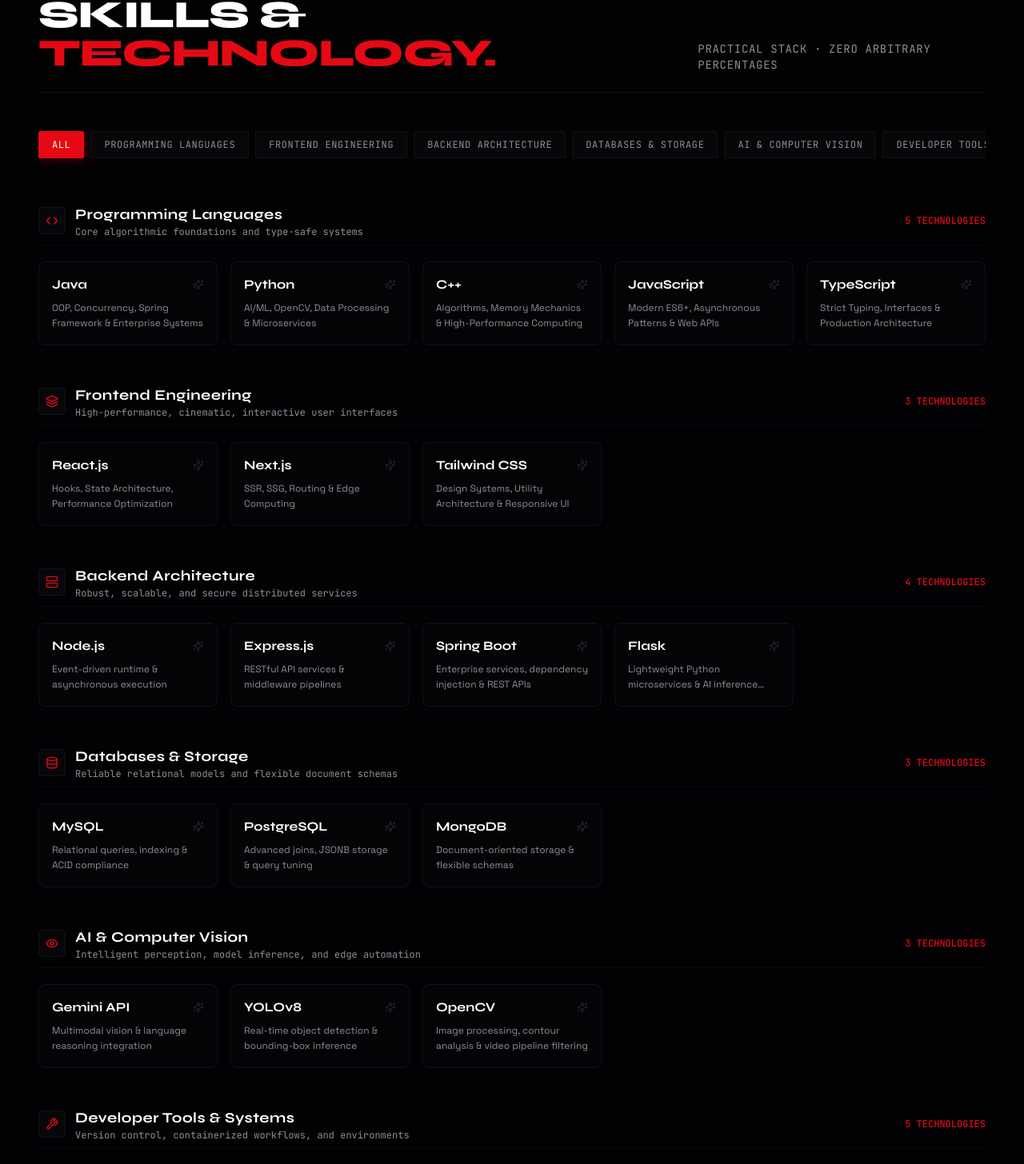
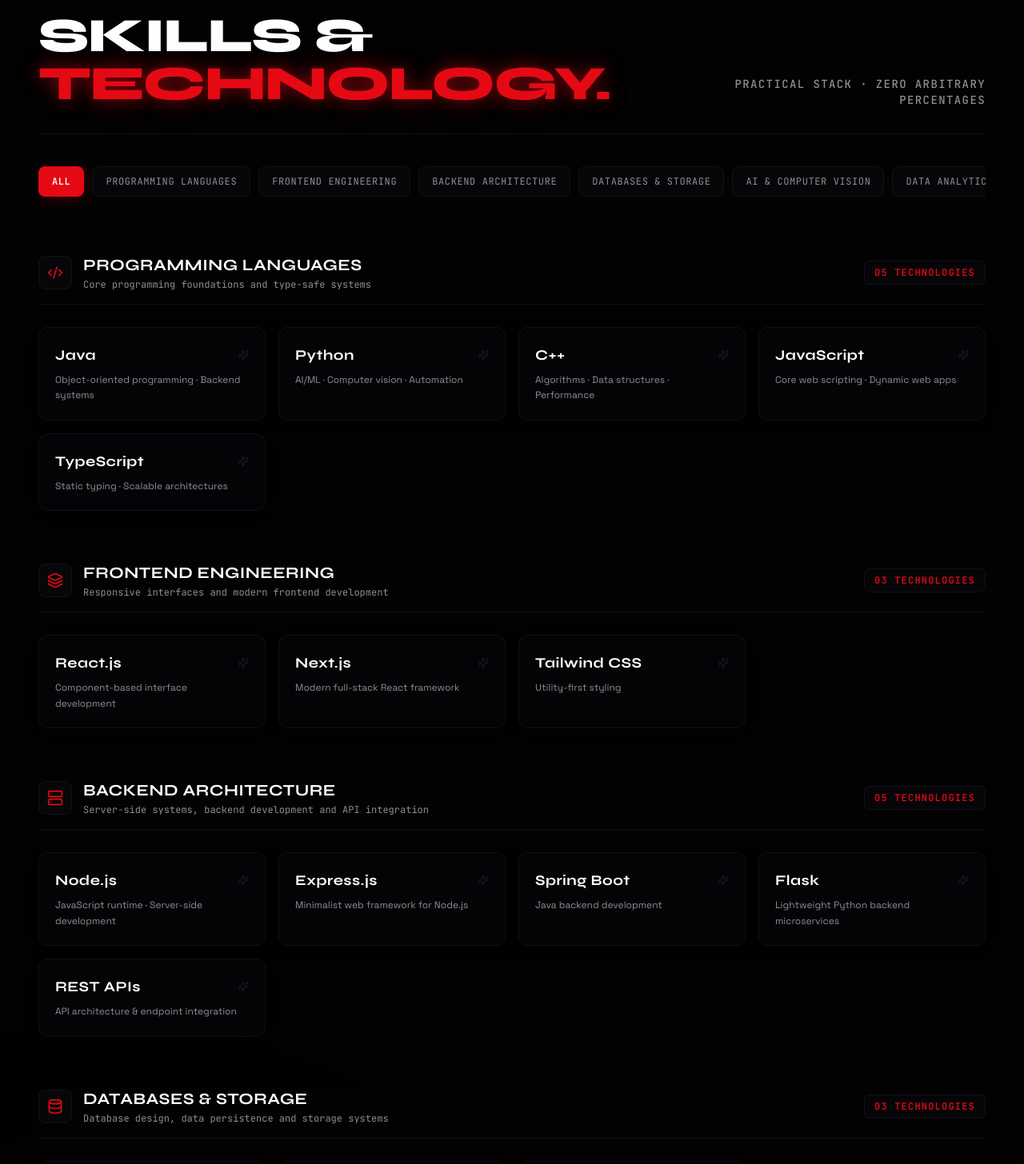
Before and after one commit to Srihari-Asus/portfolio, a React (Vite) app: page / in a window 1280 px wide. Shown: the part 3648-5104 px from the top of the page at 80% size. Built offline with nearby package versions, Linux system fonts and the light colour scheme.

Commit message:
feat: upgrade Skills and Technology section with interactive category filtering and technical arsenal design

```diff
--- a/src/components/Skills.tsx
+++ b/src/components/Skills.tsx
@@ -1,122 +1,193 @@
 import { useState } from 'react';
 import {
-  Code,
+  Code2,
   Layers,
   Server,
   Database,
   Eye,
-  Wrench,
+  BarChart3,
+  Terminal,
+  ShieldCheck,
   Sparkles,
-  Terminal,
 } from 'lucide-react';
-import { SKILL_CATEGORIES } from '../data/portfolio';
+import { SKILL_CATEGORIES, SkillCategory } from '../data/portfolio';
 
 const categoryIcons: Record<string, React.ElementType> = {
-  'Programming Languages': Code,
-  'Frontend Engineering': Layers,
-  'Backend Architecture': Server,
-  'Databases & Storage': Database,
-  'AI & Computer Vision': Eye,
-  'Developer Tools & Systems': Wrench,
+  'PROGRAMMING LANGUAGES': Code2,
+  'FRONTEND ENGINEERING': Layers,
+  'BACKEND ARCHITECTURE': Server,
+  'DATABASES & STORAGE': Database,
+  'AI & COMPUTER VISION': Eye,
+  'DATA ANALYTICS': BarChart3,
+  'DEVELOPER TOOLS': Terminal,
+  'TESTING & QUALITY ASSURANCE': ShieldCheck,
 };
 
+const FILTER_ITEMS = [
+  'ALL',
+  'PROGRAMMING LANGUAGES',
+  'FRONTEND ENGINEERING',
+  'BACKEND ARCHITECTURE',
+  'DATABASES & STORAGE',
+  'AI & COMPUTER VISION',
+  'DATA ANALYTICS',
+  'DEVELOPER TOOLS',
+  'TESTING & QA',
+];
+
 export default function Skills() {
-  const [activeCategory, setActiveCategory] = useState<string>('All');
+  const [activeFilter, setActiveFilter] = useState<string>('ALL');
 
-  const categories = ['All', ...SKILL_CATEGORIES.map((c) => c.category)];
-
-  const filteredCategories =
-    activeCategory === 'All'
+  const filteredCategories: SkillCategory[] =
+    activeFilter === 'ALL'
       ? SKILL_CATEGORIES
-      : SKILL_CATEGORIES.filter((c) => c.category === activeCategory);
+      : SKILL_CATEGORIES.filter(
+          (c) => c.filterLabel === activeFilter || c.category === activeFilter
+        );
 
   return (
-    <section id="skills" className="py-24 sm:py-32 relative z-10 bg-void-950/60 reveal-on-scroll">
+    <section
+      id="skills"
+      className="py-24 sm:py-32 lg:py-36 relative z-10 bg-void-950/80 reveal-on-scroll overflow-hidden"
+    >
+      {/* Background Subtle Ambient Lighting */}
+      <div
+        className="absolute top-1/4 -right-32 w-[550px] h-[550px] bg-crimson-dark/12 rounded-full blur-[170px] pointer-events-none -z-10"
+        aria-hidden="true"
+      />
+      <div
+        className="absolute bottom-1/4 -left-32 w-[500px] h-[500px] bg-crimson-dark/10 rounded-full blur-[160px] pointer-events-none -z-10"
+        aria-hidden="true"
+      />
+
       <div className="max-w-7xl mx-auto px-6 sm:px-8 lg:px-12">
 
-        {/* Section Header */}
-        <div className="flex flex-col md:flex-row md:items-end justify-between mb-12 pb-6 border-b border-void-800">
+        {/* ================================================================ */}
+        {/* 1. SECTION HEADER                                               */}
+        {/* ================================================================ */}
+        <div className="flex flex-col md:flex-row md:items-end justify-between gap-6 mb-8">
           <div>
-            <div className="flex items-center gap-2 mb-3 font-mono text-xs text-crimson tracking-widest uppercase">
+            {/* Section Identifier */}
+            <div className="flex items-center gap-2.5 mb-4 font-mono text-xs text-crimson tracking-widest uppercase font-semibold">
               <span>02</span>
               <span className="w-8 h-[1px] bg-crimson" />
               <span>TECHNICAL ARSENAL</span>
             </div>
-            <h2 className="font-display text-3xl sm:text-4xl md:text-5xl font-black text-white tracking-tight">
-              SKILLS &amp; <span className="text-crimson">TECHNOLOGY.</span>
+
+            {/* Large Heading */}
+            <h2 className="font-display text-4xl sm:text-5xl md:text-6xl font-black text-white tracking-tight leading-[1.05]">
+              SKILLS &amp; <br className="sm:hidden" />
+              <span className="text-crimson text-glow-crimson">TECHNOLOGY.</span>
             </h2>
           </div>
-          <p className="font-mono text-xs sm:text-sm text-silver-muted tracking-wider mt-4 md:mt-0 uppercase">
+
+          {/* Right Subtitle */}
+          <p className="font-mono text-xs sm:text-sm text-silver-muted tracking-widest uppercase font-medium md:text-right">
             PRACTICAL STACK · ZERO ARBITRARY PERCENTAGES
           </p>
         </div>
 
-        {/* Category Filter Tabs */}
-        <div className="flex items-center gap-2 overflow-x-auto pb-4 mb-10 scrollbar-none">
-          {categories.map((cat) => {
-            const isSelected = activeCategory === cat;
+        {/* Thin Divider Beneath Heading */}
+        <div className="w-full h-[1px] bg-void-800/80 mb-10" />
+
+        {/* ================================================================ */}
+        {/* 2. CATEGORY FILTER NAVIGATION                                    */}
+        {/* ================================================================ */}
+        <div className="relative mb-14">
+          <div className="flex items-center gap-2.5 overflow-x-auto pb-4 scrollbar-none -mx-6 px-6 sm:-mx-8 sm:px-8 lg:mx-0 lg:px-0">
+            {FILTER_ITEMS.map((filter) => {
+              const isSelected = activeFilter === filter;
               return (
                 <button
-                key={cat}
+                  key={filter}
                   type="button"
-                onClick={() => setActiveCategory(cat)}
-                className={`font-mono text-xs px-4 py-2 rounded-sm uppercase tracking-wider whitespace-nowrap transition-all duration-200 border ${
+                  onClick={() => setActiveFilter(filter)}
+                  className={`font-mono text-xs px-4 py-2.5 rounded-lg uppercase tracking-wider whitespace-nowrap transition-all duration-300 border flex-shrink-0 cursor-pointer ${
                     isSelected
-                    ? 'bg-crimson border-crimson text-white shadow-[0_0_15px_rgba(229,9,20,0.4)]'
-                    : 'bg-void-900 border-void-800 text-silver-muted hover:text-white hover:border-void-600'
+                      ? 'bg-crimson border-crimson text-white shadow-[0_0_20px_rgba(229,9,20,0.35)] font-semibold'
+                      : 'bg-void-900/90 border-void-800 text-silver-muted hover:text-white hover:border-crimson/50 hover:bg-void-900 hover:shadow-[0_0_12px_rgba(229,9,20,0.15)]'
                   }`}
                 >
-                {cat}
+                  {filter}
                 </button>
               );
             })}
           </div>
+        </div>
 
-        {/* Categories Stack */}
-        <div className="space-y-12">
+        {/* ================================================================ */}
+        {/* 3. SKILL GROUP STRUCTURE & 4. TECHNOLOGY CARDS                  */}
+        {/* ================================================================ */}
+        <div
+          key={activeFilter}
+          className="space-y-16 animate-in fade-in duration-300 ease-out"
+        >
           {filteredCategories.map((catGroup) => {
             const Icon = categoryIcons[catGroup.category] || Terminal;
+            const techCountFormatted =
+              catGroup.skills.length < 10
+                ? `0${catGroup.skills.length}`
+                : `${catGroup.skills.length}`;
+
             return (
-              <div key={catGroup.category} className="space-y-5">
+              <div
+                key={catGroup.id}
+                className="space-y-6 rounded-2xl bg-void-950/40 p-1 sm:p-0"
+              >
                 {/* Category Header */}
-                <div className="flex items-center justify-between pb-2 border-b border-void-800/60">
-                  <div className="flex items-center gap-3">
-                    <div className="p-2 rounded bg-void-900 border border-void-800 text-crimson">
-                      <Icon className="w-4 h-4" />
+                <div className="flex flex-col sm:flex-row sm:items-center justify-between gap-4 pb-4 border-b border-void-800/80">
+                  <div className="flex items-start sm:items-center gap-3.5">
+                    {/* Small Dark Square with Category Icon */}
+                    <div className="p-2.5 rounded-lg bg-void-900 border border-void-800 text-crimson flex items-center justify-center flex-shrink-0 shadow-sm">
+                      <Icon className="w-5 h-5" />
                     </div>
+
                     <div>
-                      <h3 className="font-display text-lg font-bold text-white tracking-wide">
+                      {/* Category Title */}
+                      <h3 className="font-display text-lg sm:text-xl font-bold text-white tracking-wide uppercase">
                         {catGroup.category}
                       </h3>
-                      <p className="font-mono text-xs text-silver-muted">
+
+                      {/* Short Category Description */}
+                      <p className="font-mono text-xs text-silver-muted mt-0.5">
                         {catGroup.description}
                       </p>
                     </div>
                   </div>
-                  <span className="font-mono text-xs text-crimson font-medium">
-                    {catGroup.skills.length} TECHNOLOGIES
+
+                  {/* Number of Technologies Badge */}
+                  <span className="font-mono text-xs text-crimson font-bold tracking-widest uppercase whitespace-nowrap bg-void-900/90 border border-void-800 px-3 py-1.5 rounded-md self-start sm:self-auto shadow-inner">
+                    {techCountFormatted} TECHNOLOGIES
                   </span>
                 </div>
 
-                {/* Skills Interactive Grid */}
-                <div className="grid grid-cols-1 sm:grid-cols-2 lg:grid-cols-3 xl:grid-cols-5 gap-4">
+                {/* Technology Cards Grid */}
+                <div className="grid grid-cols-1 sm:grid-cols-2 lg:grid-cols-3 xl:grid-cols-4 gap-4 pt-1">
                   {catGroup.skills.map((skill) => (
                     <div
                       key={skill.name}
-                      className="group relative p-4 rounded-lg bg-void-900/60 border border-void-800 hover:border-crimson/60 hover:bg-void-900 transition-all duration-200 hover:-translate-y-1 shadow-sm hover:shadow-[0_10px_25px_rgba(229,9,20,0.1)]"
+                      className="group relative p-5 rounded-xl bg-void-900/70 border border-void-800/90 hover:border-crimson/50 hover:bg-void-900 transition-all duration-300 hover:-translate-y-1 shadow-[0_4px_16px_rgba(0,0,0,0.4)] hover:shadow-[0_10px_30px_rgba(229,9,20,0.18)] flex flex-col justify-between overflow-hidden"
                     >
-                      <div className="flex items-center justify-between mb-2">
-                        <span className="font-display text-base font-bold text-white group-hover:text-crimson-accent transition-colors">
+                      {/* Top Row: Technology Name & Tech Glyph */}
+                      <div>
+                        <div className="flex items-center justify-between gap-2 mb-2">
+                          <h4 className="font-display text-base sm:text-lg font-bold text-white tracking-wide group-hover:text-crimson-accent transition-colors">
                             {skill.name}
-                        </span>
-                        <Sparkles className="w-3.5 h-3.5 text-void-600 group-hover:text-crimson transition-colors" />
+                          </h4>
+                          <Sparkles className="w-3.5 h-3.5 text-void-700 group-hover:text-crimson transition-colors flex-shrink-0" />
                         </div>
-                      <p className="font-sans text-xs text-silver-muted line-clamp-2 leading-relaxed">
+
+                        {/* Short Description */}
+                        <p className="font-sans text-xs text-silver-muted leading-relaxed line-clamp-2">
                           {skill.description}
                         </p>
+                      </div>
 
-                      {/* Active underline indicator */}
-                      <div className="absolute bottom-0 left-0 right-0 h-[2px] bg-transparent group-hover:bg-crimson transition-all duration-300 rounded-b-lg" />
+                      {/* Subtle Bottom Accent Highlight on Hover */}
+                      <div
+                        className="absolute bottom-0 left-4 right-4 h-[1.5px] bg-transparent group-hover:bg-crimson/80 transition-all duration-300 rounded-full"
+                        aria-hidden="true"
+                      />
                     </div>
                   ))}
                 </div>
--- a/src/data/portfolio.ts
+++ b/src/data/portfolio.ts
@@ -33,14 +33,18 @@ export interface Achievement {
   tag: string;
 }
 
+export interface Skill {
+  name: string;
+  description: string;
+  tag?: string;
+}
+
 export interface SkillCategory {
+  id: string;
   category: string;
+  filterLabel: string;
   description: string;
-  skills: {
-    name: string;
-    description: string;
-    tag?: string;
-  }[];
+  skills: Skill[];
 }
 
 export const PERSONAL_INFO = {
@@ -209,62 +213,98 @@ export const PROJECTS: Project[] = [
 
 export const SKILL_CATEGORIES: SkillCategory[] = [
   {
-    category: "Programming Languages",
-    description: "Core algorithmic foundations and type-safe systems",
+    id: "programming-languages",
+    category: "PROGRAMMING LANGUAGES",
+    filterLabel: "PROGRAMMING LANGUAGES",
+    description: "Core programming foundations and type-safe systems",
     skills: [
-      { name: "Java", description: "OOP, Concurrency, Spring Framework & Enterprise Systems" },
-      { name: "Python", description: "AI/ML, OpenCV, Data Processing & Microservices" },
-      { name: "C++", description: "Algorithms, Memory Mechanics & High-Performance Computing" },
-      { name: "JavaScript", description: "Modern ES6+, Asynchronous Patterns & Web APIs" },
-      { name: "TypeScript", description: "Strict Typing, Interfaces & Production Architecture" },
+      { name: "Java", description: "Object-oriented programming · Backend systems" },
+      { name: "Python", description: "AI/ML · Computer vision · Automation" },
+      { name: "C++", description: "Algorithms · Data structures · Performance" },
+      { name: "JavaScript", description: "Core web scripting · Dynamic web apps" },
+      { name: "TypeScript", description: "Static typing · Scalable architectures" },
     ],
   },
   {
-    category: "Frontend Engineering",
-    description: "High-performance, cinematic, interactive user interfaces",
+    id: "frontend-engineering",
+    category: "FRONTEND ENGINEERING",
+    filterLabel: "FRONTEND ENGINEERING",
+    description: "Responsive interfaces and modern frontend development",
     skills: [
-      { name: "React.js", description: "Hooks, State Architecture, Performance Optimization" },
-      { name: "Next.js", description: "SSR, SSG, Routing & Edge Computing" },
-      { name: "Tailwind CSS", description: "Design Systems, Utility Architecture & Responsive UI" },
+      { name: "React.js", description: "Component-based interface development" },
+      { name: "Next.js", description: "Modern full-stack React framework" },
+      { name: "Tailwind CSS", description: "Utility-first styling" },
     ],
   },
   {
-    category: "Backend Architecture",
-    description: "Robust, scalable, and secure distributed services",
+    id: "backend-architecture",
+    category: "BACKEND ARCHITECTURE",
+    filterLabel: "BACKEND ARCHITECTURE",
+    description: "Server-side systems, backend development and API integration",
     skills: [
-      { name: "Node.js", description: "Event-driven runtime & asynchronous execution" },
-      { name: "Express.js", description: "RESTful API services & middleware pipelines" },
-      { name: "Spring Boot", description: "Enterprise services, dependency injection & REST APIs" },
-      { name: "Flask", description: "Lightweight Python microservices & AI inference endpoints" },
+      { name: "Node.js", description: "JavaScript runtime · Server-side development" },
+      { name: "Express.js", description: "Minimalist web framework for Node.js" },
+      { name: "Spring Boot", description: "Java backend development" },
+      { name: "Flask", description: "Lightweight Python backend microservices" },
+      { name: "REST APIs", description: "API architecture & endpoint integration" },
     ],
   },
   {
-    category: "Databases & Storage",
-    description: "Reliable relational models and flexible document schemas",
+    id: "databases-storage",
+    category: "DATABASES & STORAGE",
+    filterLabel: "DATABASES & STORAGE",
+    description: "Database design, data persistence and storage systems",
     skills: [
-      { name: "MySQL", description: "Relational queries, indexing & ACID compliance" },
-      { name: "PostgreSQL", description: "Advanced joins, JSONB storage & query tuning" },
-      { name: "MongoDB", description: "Document-oriented storage & flexible schemas" },
+      { name: "MySQL", description: "Relational database management" },
+      { name: "PostgreSQL", description: "Structured data · SQL" },
+      { name: "MongoDB", description: "NoSQL document database" },
     ],
   },
   {
-    category: "AI & Computer Vision",
-    description: "Intelligent perception, model inference, and edge automation",
+    id: "ai-computer-vision",
+    category: "AI & COMPUTER VISION",
+    filterLabel: "AI & COMPUTER VISION",
+    description: "AI-powered applications, intelligent systems and computer vision",
     skills: [
-      { name: "Gemini API", description: "Multimodal vision & language reasoning integration" },
-      { name: "YOLOv8", description: "Real-time object detection & bounding-box inference" },
-      { name: "OpenCV", description: "Image processing, contour analysis & video pipeline filtering" },
+      { name: "Gemini API", description: "LLM-powered application integration" },
+      { name: "YOLOv8", description: "Real-time object detection" },
+      { name: "OpenCV", description: "Image processing · Computer vision" },
     ],
   },
   {
-    category: "Developer Tools & Systems",
-    description: "Version control, containerized workflows, and environments",
+    id: "data-analytics",
+    category: "DATA ANALYTICS",
+    filterLabel: "DATA ANALYTICS",
+    description: "Data exploration, analytical insights and visualization",
     skills: [
-      { name: "Git", description: "Branching strategies, history rewriting & code versioning" },
-      { name: "GitHub", description: "Collaborative workflows, CI/CD actions & open source" },
-      { name: "VS Code", description: "Primary IDE with advanced debugging & profiling" },
-      { name: "Linux", description: "Shell scripting, process management & server deployment" },
-      { name: "Selenium", description: "Browser automation, E2E functional testing & scraping" },
+      { name: "SQL", description: "Database querying & data modeling" },
+      { name: "Power BI", description: "Data visualization · Business intelligence" },
+      { name: "Python Data Analysis", description: "Data exploration · NumPy & Pandas" },
+    ],
+  },
+  {
+    id: "developer-tools",
+    category: "DEVELOPER TOOLS",
+    filterLabel: "DEVELOPER TOOLS",
+    description: "Development workflow, source control and engineering tools",
+    skills: [
+      { name: "Git", description: "Version control" },
+      { name: "GitHub", description: "Code collaboration and repositories" },
+      { name: "VS Code", description: "Development environment" },
+      { name: "Linux", description: "Operating systems · Development environment" },
+    ],
+  },
+  {
+    id: "testing-qa",
+    category: "TESTING & QUALITY ASSURANCE",
+    filterLabel: "TESTING & QA",
+    description: "Application testing, software validation and quality assurance",
+    skills: [
+      { name: "Selenium", description: "Browser automation · Web testing" },
+      { name: "Functional Testing", description: "Feature validation & regression" },
+      { name: "API Testing", description: "Endpoint validation & status testing" },
+      { name: "Debugging", description: "Issue diagnosis & defect remediation" },
+      { name: "SDLC / STLC", description: "Software development & testing life cycles" },
     ],
   },
 ];
```
Lines whose indentation alone changed are shown as unchanged.
